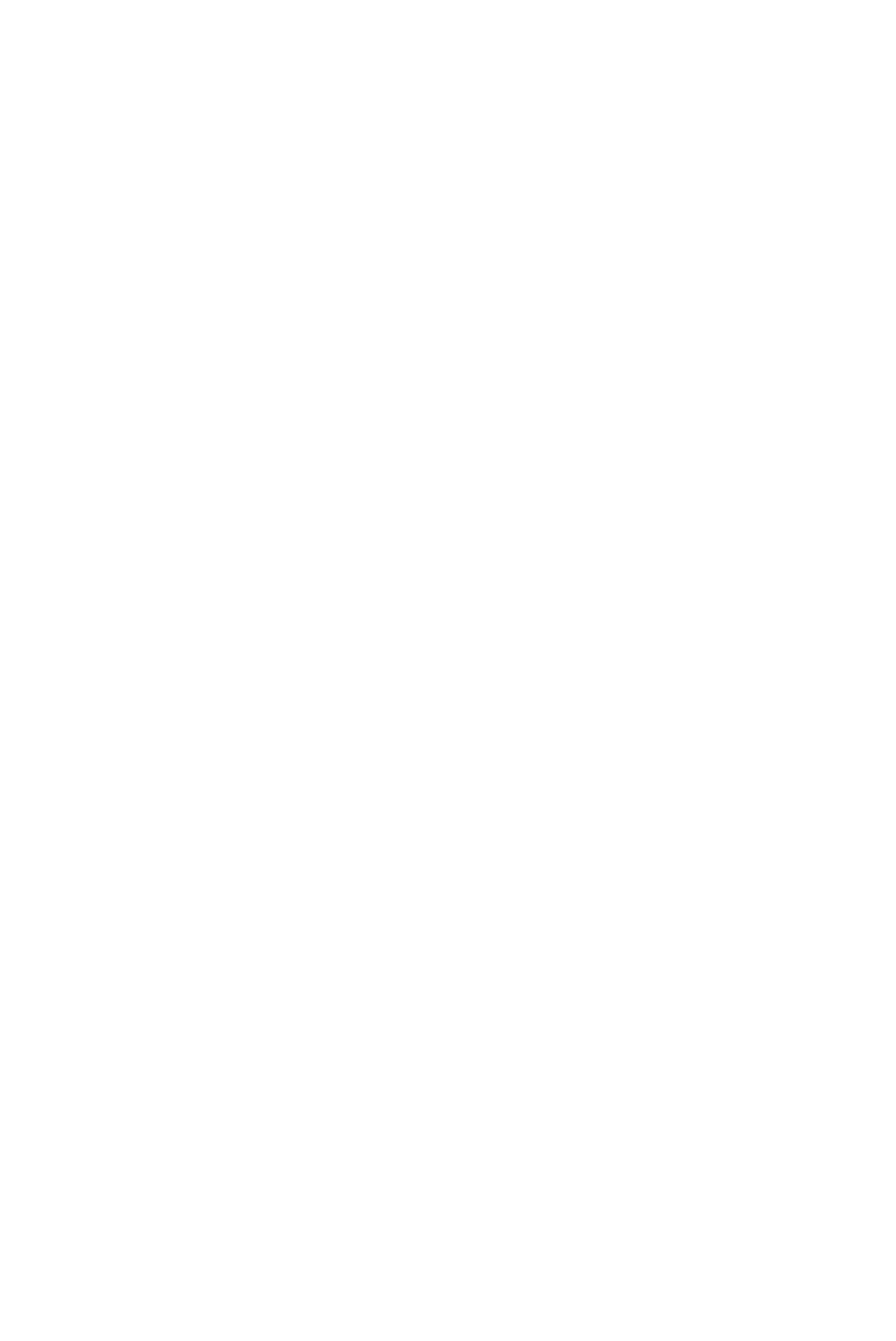
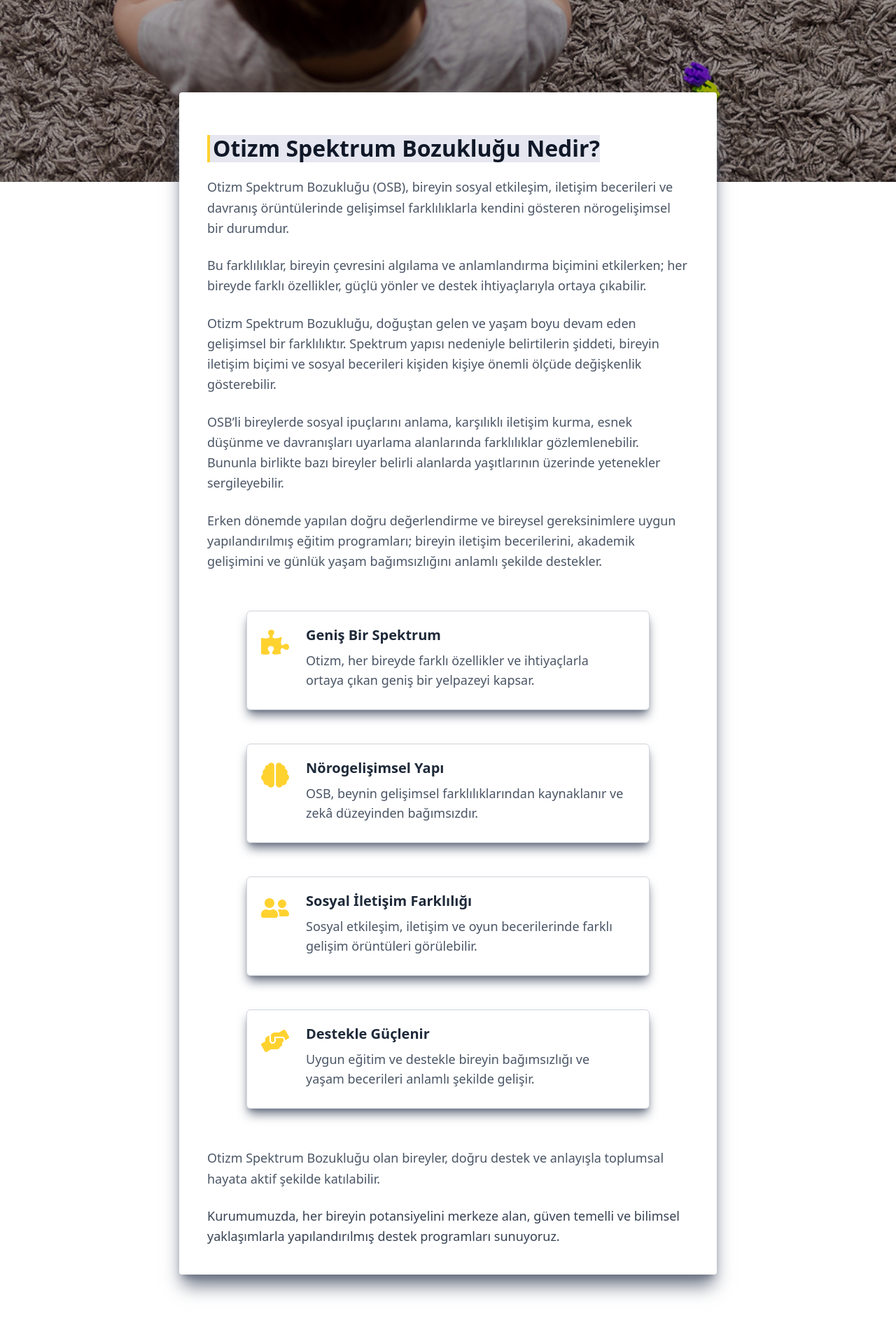
Before and after one commit to furkansylu97/OzelFidanlarOzelEgitimVeRehabilitasyon, a React (Vite) app in the folder OzelFidanlar/: page /trainings/autism-spectrum-disorder/what-is in a window 1280 px wide. Before the commit this address had no page. Shown: the part 860-2777 px from the top of the page at 70% size. Before the commit the page ends 800 px from the top, so only its background shows below. Built offline with nearby package versions, Linux system fonts and the light colour scheme.

Commit message:
feat: add Autism Spectrum Disorder detail page

```diff
--- /dev/null
+++ b/OzelFidanlar/src/features/home/data/AutismSpectrumDisorderWhatIs/autismSpectrumDisorderWhatIs.ts
@@ -0,0 +1,69 @@
+import {
+  FaPuzzlePiece,
+  FaBrain,
+  FaUserFriends,
+  FaHandsHelping,
+} from "react-icons/fa";
+
+export const autismSpectrumDisorderWhatIs = {
+  hero: {
+    title: "Otizm Spektrum Bozukluğu Nedir?",
+    imageAlt: "Otizm Spektrum Bozukluğu Nedir",
+  },
+
+  intro: [
+    "Otizm Spektrum Bozukluğu (OSB), bireyin sosyal etkileşim, iletişim becerileri ve davranış örüntülerinde gelişimsel farklılıklarla kendini gösteren nörogelişimsel bir durumdur.",
+
+    "Bu farklılıklar, bireyin çevresini algılama ve anlamlandırma biçimini etkilerken; her bireyde farklı özellikler, güçlü yönler ve destek ihtiyaçlarıyla ortaya çıkabilir.",
+  ],
+
+  paragraphs: [
+    `
+  Otizm Spektrum Bozukluğu, doğuştan gelen ve yaşam boyu devam eden
+  gelişimsel bir farklılıktır. Spektrum yapısı nedeniyle belirtilerin
+  şiddeti, bireyin iletişim biçimi ve sosyal becerileri kişiden kişiye
+  önemli ölçüde değişkenlik gösterebilir.
+  `,
+    `
+  OSB’li bireylerde sosyal ipuçlarını anlama, karşılıklı iletişim kurma,
+  esnek düşünme ve davranışları uyarlama alanlarında farklılıklar
+  gözlemlenebilir. Bununla birlikte bazı bireyler belirli alanlarda
+  yaşıtlarının üzerinde yetenekler sergileyebilir.
+  `,
+    `
+  Erken dönemde yapılan doğru değerlendirme ve bireysel gereksinimlere
+  uygun yapılandırılmış eğitim programları; bireyin iletişim becerilerini,
+  akademik gelişimini ve günlük yaşam bağımsızlığını anlamlı şekilde
+  destekler.
+  `,
+  ],
+
+  highlights: [
+    {
+      icon: FaPuzzlePiece,
+      title: "Geniş Bir Spektrum",
+      text: "Otizm, her bireyde farklı özellikler ve ihtiyaçlarla ortaya çıkan geniş bir yelpazeyi kapsar.",
+    },
+    {
+      icon: FaBrain,
+      title: "Nörogelişimsel Yapı",
+      text: "OSB, beynin gelişimsel farklılıklarından kaynaklanır ve zekâ düzeyinden bağımsızdır.",
+    },
+    {
+      icon: FaUserFriends,
+      title: "Sosyal İletişim Farklılığı",
+      text: "Sosyal etkileşim, iletişim ve oyun becerilerinde farklı gelişim örüntüleri görülebilir.",
+    },
+    {
+      icon: FaHandsHelping,
+      title: "Destekle Güçlenir",
+      text: "Uygun eğitim ve destekle bireyin bağımsızlığı ve yaşam becerileri anlamlı şekilde gelişir.",
+    },
+  ],
+
+  closing: [
+    "Otizm Spektrum Bozukluğu olan bireyler, doğru destek ve anlayışla toplumsal hayata aktif şekilde katılabilir.",
+
+    "Kurumumuzda, her bireyin potansiyelini merkeze alan, güven temelli ve bilimsel yaklaşımlarla yapılandırılmış destek programları sunuyoruz.",
+  ],
+};
--- /dev/null
+++ b/OzelFidanlar/src/features/home/pages/autism-spectrum-disorder-what-is-page/AutismSpectrumDisorderWhatIsPage.tsx
@@ -0,0 +1,12 @@
+import AutismSpectrumDisorderWhatIsSection from "../../sections/AutismSpectrumDisorderWhatIs/AutismSpectrumDisorderWhatIsSection";
+
+const AutismSpectrumDisorderWhatIsPage = () => {
+  return (
+    <>
+      <AutismSpectrumDisorderWhatIsSection />
+      <section aria-hidden className="h-24" />
+    </>
+  );
+};
+
+export default AutismSpectrumDisorderWhatIsPage;
--- /dev/null
+++ b/OzelFidanlar/src/features/home/sections/AutismSpectrumDisorderWhatIs/AutismSpectrumDisorderWhatIsSection.tsx
@@ -0,0 +1,80 @@
+import React from "react";
+import asdImage from "../../../../assets/images/home/hero/slide-4.jpg";
+import { autismSpectrumDisorderWhatIs } from "../../data/AutismSpectrumDisorderWhatIs/autismSpectrumDisorderWhatIs";
+
+const AutismSpectrumDisorderWhatIsSection: React.FC = () => {
+  const { hero, intro, paragraphs, highlights, closing } =
+    autismSpectrumDisorderWhatIs;
+
+  return (
+    <section className="relative w-full">
+      <div className="relative w-full overflow-hidden">
+        <img
+          src={asdImage}
+          alt={hero.imageAlt}
+          className="h-[calc(var(--viewport-height)*0.7)] w-full object-cover"
+        />
+        <div className="absolute inset-0 bg-black/30" />
+      </div>
+
+      <div className="relative -mt-32 flex justify-center">
+        <div className="w-full max-w-3xl rounded-sm bg-white p-10 shadow-xl shadow-gray-500">
+          <h1 className="mb-10 inline-block border-l-4 border-amber-300 bg-[#001064]/10 pl-1 text-3xl font-bold text-gray-900">
+            {hero.title}
+          </h1>
+
+          <div className="space-y-6 text-lg leading-relaxed text-gray-600">
+            {intro.map((text, i) => (
+              <p key={i}>{text}</p>
+            ))}
+          </div>
+
+          <div className="space-y-6 text-lg leading-relaxed text-gray-600 mt-6">
+            {paragraphs.map((text, i) => (
+              <p key={i}>{text}</p>
+            ))}
+          </div>
+
+          <div className="flex items-center justify-center">
+            <div className="my-14 grid grid-cols-1 gap-12">
+              {highlights.map((item, i) => {
+                const Icon = item.icon;
+                return (
+                  <div
+                    key={i}
+                    className="group flex max-w-xl gap-4 rounded-md border border-gray-300 p-5 shadow-lg shadow-gray-500 transition-all duration-300 hover:-translate-y-1 hover:shadow-xl"
+                  >
+                    <div className="mt-1 text-amber-300 transition-colors duration-300 group-hover:text-[#001064]">
+                      <Icon className="h-10 w-10 transition-transform group-hover:scale-110" />
+                    </div>
+                    <div className="px-2">
+                      <h2 className="text-xl font-semibold text-gray-800">
+                        {item.title}
+                      </h2>
+                      <p className="my-2 text-lg text-gray-600">{item.text}</p>
+                    </div>
+                  </div>
+                );
+              })}
+            </div>
+          </div>
+
+          <div className="space-y-6 text-lg leading-relaxed text-gray-600">
+            {closing.map((text, i) => (
+              <p
+                key={i}
+                className={
+                  i === closing.length - 1 ? "font-medium text-gray-700" : ""
+                }
+              >
+                {text}
+              </p>
+            ))}
+          </div>
+        </div>
+      </div>
+    </section>
+  );
+};
+
+export default AutismSpectrumDisorderWhatIsSection;
--- a/OzelFidanlar/src/router/AppRouter.tsx
+++ b/OzelFidanlar/src/router/AppRouter.tsx
@@ -13,6 +13,7 @@ import LanguageAndSpeechDisordersPage from "../features/home/pages/language-and-
 import LanguageAndSpeechDisorderWhatIsPage from "../features/home/pages/language-and-speech-disorders-what-is-page/LanguageAndSpeechDisorderWhatIsPage";
 import LanguageAndSpeechDisorderTypesPage from "../features/home/pages/language-and-speech-disorder-types-page/LanguageAndSpeechDisorderTypesPage";
 import AutismSpectrumDisorderPage from "../features/home/pages/autism-spectrum-disorder-page/AutismSpectrumDisorderPage";
+import AutismSpectrumDisorderWhatIsPage from "../features/home/pages/autism-spectrum-disorder-what-is-page/AutismSpectrumDisorderWhatIsPage";
 
 export const router = createBrowserRouter([
   {
@@ -92,6 +93,10 @@ export const router = createBrowserRouter([
                 index: true,
                 element: <AutismSpectrumDisorderPage />,
               },
+              {
+                path: "what-is",
+                element: <AutismSpectrumDisorderWhatIsPage />,
+              },
             ],
           },
         ],
```
